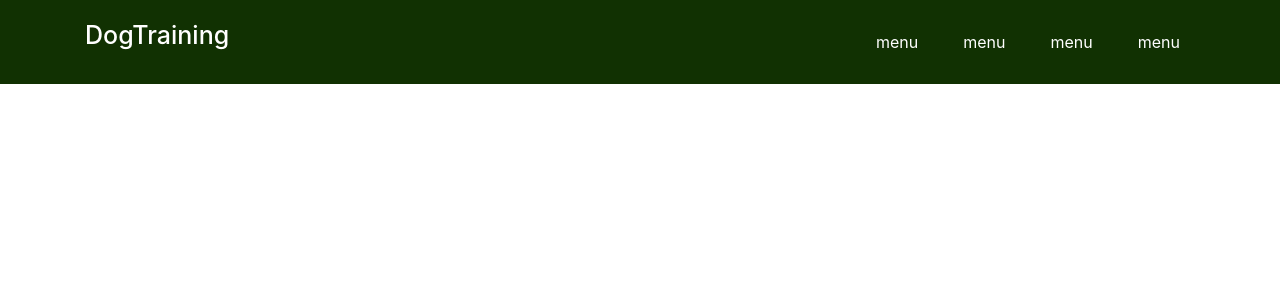
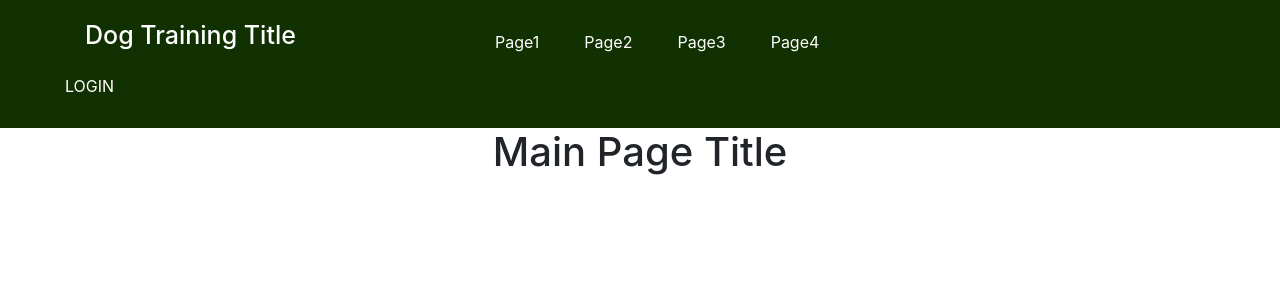
Before and after one commit to kiszsombor/Dog_training_application, a Vue app in the folder DogTraining-frontend/: page / in a window 1280 px wide. Shown: the top 300 px of the page. Built offline with nearby package versions, Linux system fonts and the light colour scheme.

Commit message:
#Created basic route logic
#Created BasicPage as layout

#Updated NavigationBar

```diff
--- a/DogTraining-frontend/src/App.vue
+++ b/DogTraining-frontend/src/App.vue
@@ -1,22 +1,27 @@
 <template>
   <div id="app">
-    <Header></Header>
+    <NavigationBar></NavigationBar>
     <router-view/>
   </div>
 </template>
 
 <script>
-import Header from '@/components/Header'
+import NavigationBar from '@/components/NavigationBar'
+// import LoginPage from '@/components/pages/LoginPage'
+// import BasicPage from '@/components/pages/BasicPage'
+
 export default {
   name: 'App',
   components:{
-    Header
+    NavigationBar,
+    // LoginPage,
+    // BasicPage
   }
 }
 </script>
 
 <style>
 body{
-background-color: rgb(221, 224, 207);
+  background-color: rgb(221, 224, 207);
 }
 </style>
--- a/DogTraining-frontend/src/components/Header.vue
+++ /dev/null
@@ -1,80 +0,0 @@
-<template>
-<header class="container-fluid">
-  <div class="row">
-    <div class="container">
-      <div class="row">
-        <h1 class="col-lg-4">DogTraining
-
-        </h1>
-        <nav class="col-lg-8">
-          <a href="">menu</a>
-          <a href="">menu</a>
-          <a href="">menu</a>
-          <a href="">menu</a>
-        </nav>
-      </div>
-    </div>
-  </div>
-</header>
-</template>
-
-<script>
-
-export default {
-
-
-  name: 'Header',
-  data () {
-    return {
-
-    }
-  },
-  components:{
-
-  }
-}
-</script>
-
-<!-- Add "scoped" attribute to limit CSS to this component only -->
-<style scoped>
-a{
-  text-decoration: none;
-}
-
-header{
-  background: #113102;
-  padding: 20px 0px;
-  color:#fff;
-}
-
-header h1{
-  font-size:25px;
-  font-weight:700px;
-  text-align: left;
-}
-
-header nav{
-  text-align:right;
-}
-
-header nav a{
-  margin-left:15px;
-  display:inline-block;
-  padding: 10px 15px;
-  color:#fff;
-  border:10%;
-  border-radius: 5%;
-
-}
-
-
-header nav a:hover{
-  background-color:rgb(178, 235, 202);
-  color:black;
-
-  -webkit-box-shadow: -2px 5px 71px 13px rgb(66, 63, 66);
--moz-box-shadow: -2px 5px 71px 13px rgba(153,148,153,1);
-box-shadow: -2px 5px 71px 13px rgba(153,148,153,1);
-}
-
-</style>
--- a/DogTraining-frontend/src/components/LogIn.vue
+++ /dev/null
@@ -1,25 +0,0 @@
-<template>
-  <div>
-
-  </div>
-</template>
-
-<script>
-
-export default {
-  name: 'LogIn',
-  data () {
-    return {
-
-    }
-  },
-  components:{
-
-  }
-}
-</script>
-
-<!-- Add "scoped" attribute to limit CSS to this component only -->
-<style scoped>
-
-</style>
--- /dev/null
+++ b/DogTraining-frontend/src/components/NavigationBar.vue
@@ -0,0 +1,143 @@
+<template>
+<header class="container-fluid">
+  <div class="row">
+    <div class="container">
+      <div class="row">
+        <h1 class="col-lg-4" v-on:click="mainPageButtonPressed">
+          {{title}}
+        </h1>
+        <!-- <nav v-for="menuItem in menuItems">
+          <a href="">{{ menuItem }}</a>
+        </nav> -->
+
+        <nav class="col-lg-8">
+          <!-- <b-card no-body>
+            <b-tabs pills card>
+              <b-tab v-for="menuItem in MenuItems" :key="menuItem.value"><b-card-text> {{ menuItem}} </b-card-text></b-tab>
+              <b-tab title="Tab 1" active><b-card-text>Tab Contents 1</b-card-text></b-tab>
+              <b-tab title="Tab 2"><b-card-text>Tab Contents 2</b-card-text></b-tab>
+            </b-tabs>
+          </b-card> -->
+          <!-- <a v-for="menuItem in menuItems" :key="menuItem.value"> {{ menuItem }} </a> -->
+          <router-link
+            v-for="pageItemString in pageItemsString"
+            :key="pageItemString.id"
+            :to="pageItemString"
+          >
+            <div>
+              {{ pageItemString }}
+            </div>
+            <!-- <div v-if="selectedPageItemIndex === index - 1">
+              {{ pageItemString }}
+            </div> -->
+
+          </router-link>
+          <!-- <a href="">menu</a>
+          <a href="">menu</a>
+          <a href="">menu</a>
+          <a href="">menu</a> -->
+        </nav>
+
+      </div>
+    </div>
+
+    <!-- <button class= "login-button" v-on:click="loginButtonPressed">LOGIN</button> -->
+    <router-link to="/LoginPage">LOGIN</router-link>
+    <!-- <router-link to="" >Login</router-link> -->
+  </div>
+</header>
+</template>
+
+<script>
+
+export default {
+
+
+  name: 'NavigationBar',
+  props: {
+    selectedPageItemIndex: {
+      type: Number,
+      default: 0,
+    }
+  },
+  data () {
+    return {
+      title: "Dog Training Title",
+      pageItemsString: ["Page1", "Page2", "Page3", "Page4"],
+      // selectedPageItemIndex: 1,
+    }
+  },
+  methods: {
+    // loginButtonPressed: function(event) {
+    //   this.$router.push( '/LoginPage' )
+    // },
+    mainPageButtonPressed: function(event) {
+      this.$router.push( '/' )
+    },
+  }
+}
+</script>
+
+<!-- Add "scoped" attribute to limit CSS to this component only -->
+<style scoped>
+a{
+  text-decoration: none;
+    margin-left:15px;
+    display:inline-block;
+    padding: 10px 15px;
+    color:#fff;
+    /* border:10%;
+    border-radius: 5%; */
+}
+
+header{
+  background: #113102;
+  padding: 20px 50px;
+  color:#fff;
+}
+
+header h1{
+  font-size:25px;
+  font-weight:700px;
+  text-align: left;
+}
+
+header nav{
+  text-align:left;
+}
+
+button.login-button{
+  margin-left:15px;
+  display:inline-block;
+  padding: 15px 15px;
+  color:#fff;
+  background-color: #113102;
+  border: #113102;
+  border: 10%;
+  border-radius: 5%;
+}
+
+header nav a{
+  margin-left:15px;
+  display:inline-block;
+  padding: 10px 15px;
+  color:#fff;
+  border:10%;
+  border-radius: 5%;
+
+}
+
+
+header nav a:hover{
+  background-color:rgb(178, 235, 202);
+  color:black;
+  -webkit-box-shadow: -2px 5px 71px 13px rgb(66, 63, 66);
+  -moz-box-shadow: -2px 5px 71px 13px rgba(153,148,153,1);
+  box-shadow: -2px 5px 71px 13px rgba(153,148,153,1);
+}
+
+div.selectedRouter{
+  background-color: blue;
+}
+
+</style>
--- /dev/null
+++ b/DogTraining-frontend/src/components/page_layouts/BasicPage.vue
@@ -0,0 +1,41 @@
+<template>
+    <div class="basic-page">
+        <div class="header">
+            <h1> {{headerTitle}} </h1>
+
+        </div>
+        <div class="body">
+
+        </div>
+
+    </div>
+</template>
+
+<script>
+export default {
+    name: 'BasicPage',
+    props: {
+        headerTitle: {
+            default: 'Default Page Title',
+            required: true,
+
+        }
+    },
+    data() {
+        return {
+
+        }
+    },
+    methods: {
+
+    },
+}
+</script>
+
+<style scoped>
+
+div.header h1{
+    text-align: center;
+}
+
+</style>
--- a/DogTraining-frontend/src/router/index.js
+++ b/DogTraining-frontend/src/router/index.js
@@ -1,6 +1,12 @@
 import Vue from 'vue'
 import Router from 'vue-router'
-import LogIn from '@/components/LogIn'
+
+import MainPage from '@/routes/MainPage'
+import LoginPage from '@/routes/LoginPage'
+import Page1 from '@/routes/Page1'
+import Page2 from '@/routes/Page2'
+import Page3 from '@/routes/Page3'
+import Page4 from '@/routes/Page4'
 
 Vue.use(Router)
 
@@ -8,8 +14,33 @@ export default new Router({
   routes: [
     {
       path: '/',
-      name: 'LogIn',
-      component: LogIn
+      name: 'MainPage',
+      component: MainPage
+    },
+    {
+      path: '/LoginPage',
+      name: 'LoginPage',
+      component: LoginPage
+    },
+    {
+      path: '/Page1',
+      name: 'Page1',
+      component: Page1
+    },
+    {
+      path: '/Page2',
+      name: 'Page2',
+      component: Page2
+    },
+    {
+      path: '/Page3',
+      name: 'Page3',
+      component: Page3
+    },
+    {
+      path: '/Page4',
+      name: 'Page4',
+      component: Page4
     }
   ]
 })
--- /dev/null
+++ b/DogTraining-frontend/src/routes/LoginPage.vue
@@ -0,0 +1,59 @@
+<template>
+  <div class="login-page">
+    <BasicPage :headerTitle="title"></BasicPage>
+  </div>
+
+  <!-- <div class='login'>
+    <router-view>
+      <div class="header">
+        <div class="title">
+            <h1> {{ title }} </h1>
+        </div>
+      </div>
+      <div class="body">
+
+      </div>
+    </router-view>
+  </div> -->
+
+
+</template>
+
+
+
+
+<script>
+
+import BasicPage from '@/components/page_layouts/BasicPage'
+
+export default {
+  name: 'LoginPage',
+  data () {
+    return {
+      title: "Login Page Title",
+    }
+  },
+  mounted() {
+
+  },
+  components: {
+    BasicPage
+  },
+}
+</script>
+
+<!-- Add "scoped" attribute to limit CSS to this component only -->
+<style scoped>
+
+/* div.title h1{
+  text-align: center;
+} */
+
+div.login{
+  padding: 20px 50px;
+}
+/* div h1{
+  text-align: center;
+} */
+
+</style>
--- /dev/null
+++ b/DogTraining-frontend/src/routes/MainPage.vue
@@ -0,0 +1,43 @@
+<template>
+  <div class="main-page">
+    <BasicPage :headerTitle="title"></BasicPage>
+  </div>
+
+</template>
+
+<script>
+
+import BasicPage from '@/components/page_layouts/BasicPage'
+
+export default {
+    name: 'MainPage',
+    props: {
+
+    },
+    mounted() {
+
+    },
+    data() {
+        return {
+            title: "Main Page Title",
+        }
+    },
+    methods: {
+
+    },
+    computed: {
+
+    },
+    components: {
+      BasicPage,
+    }
+}
+</script>
+
+<style scoped>
+
+/* div.title h1{
+  text-align: center;
+} */
+
+</style>
--- /dev/null
+++ b/DogTraining-frontend/src/routes/Page1.vue
@@ -0,0 +1,43 @@
+<template>
+  <div class="page1-page">
+    <BasicPage :headerTitle="title"></BasicPage>
+  </div>
+
+</template>
+
+<script>
+
+import BasicPage from '@/components/page_layouts/BasicPage'
+
+export default {
+    name: 'Page1',
+    props: {
+
+    },
+    mounted() {
+
+    },
+    data() {
+        return {
+            title: "Page 1 Title",
+        }
+    },
+    methods: {
+
+    },
+    computed: {
+
+    },
+    components: {
+      BasicPage,
+    }
+}
+</script>
+
+<style scoped>
+
+/* div.title h1{
+  text-align: center;
+} */
+
+</style>
--- /dev/null
+++ b/DogTraining-frontend/src/routes/Page2.vue
@@ -0,0 +1,43 @@
+<template>
+  <div class="page2-page">
+    <BasicPage :headerTitle="title"></BasicPage>
+  </div>
+
+</template>
+
+<script>
+
+import BasicPage from '@/components/page_layouts/BasicPage'
+
+export default {
+    name: 'Page2',
+    props: {
+
+    },
+    mounted() {
+
+    },
+    data() {
+        return {
+            title: "Page 2 Title",
+        }
+    },
+    methods: {
+
+    },
+    computed: {
+
+    },
+    components: {
+      BasicPage,
+    }
+}
+</script>
+
+<style scoped>
+
+/* div.title h1{
+  text-align: center;
+} */
+
+</style>
--- /dev/null
+++ b/DogTraining-frontend/src/routes/Page3.vue
@@ -0,0 +1,43 @@
+<template>
+  <div class="page3-page">
+    <BasicPage :headerTitle="title"></BasicPage>
+  </div>
+
+</template>
+
+<script>
+
+import BasicPage from '@/components/page_layouts/BasicPage'
+
+export default {
+    name: 'Page1',
+    props: {
+
+    },
+    mounted() {
+
+    },
+    data() {
+        return {
+            title: "Page 3 Title",
+        }
+    },
+    methods: {
+
+    },
+    computed: {
+
+    },
+    components: {
+      BasicPage,
+    }
+}
+</script>
+
+<style scoped>
+
+/* div.title h1{
+  text-align: center;
+} */
+
+</style>
--- /dev/null
+++ b/DogTraining-frontend/src/routes/Page4.vue
@@ -0,0 +1,43 @@
+<template>
+  <div class="page4-page">
+    <BasicPage :headerTitle="title"></BasicPage>
+  </div>
+
+</template>
+
+<script>
+
+import BasicPage from '@/components/page_layouts/BasicPage'
+
+export default {
+    name: 'Page4',
+    props: {
+
+    },
+    mounted() {
+
+    },
+    data() {
+        return {
+            title: "Page 4 Title",
+        }
+    },
+    methods: {
+
+    },
+    computed: {
+
+    },
+    components: {
+      BasicPage,
+    }
+}
+</script>
+
+<style scoped>
+
+/* div.title h1{
+  text-align: center;
+} */
+
+</style>
```
